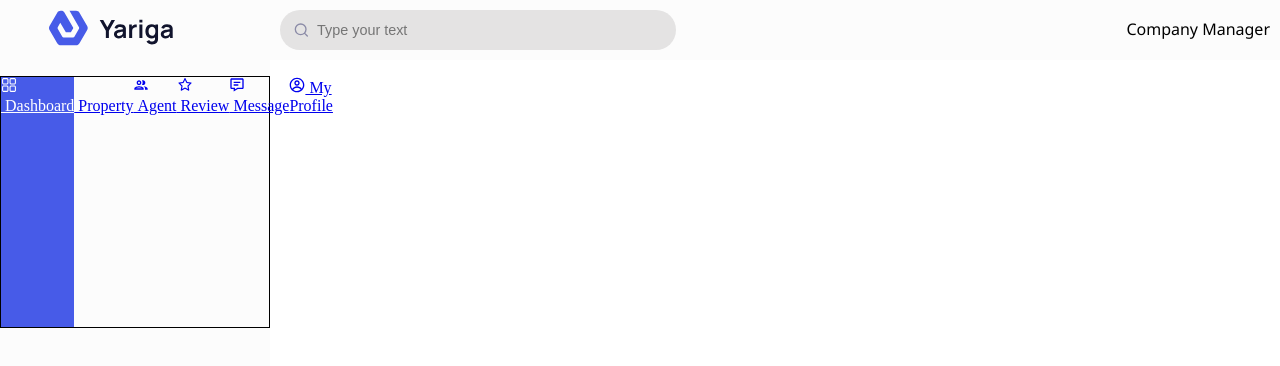
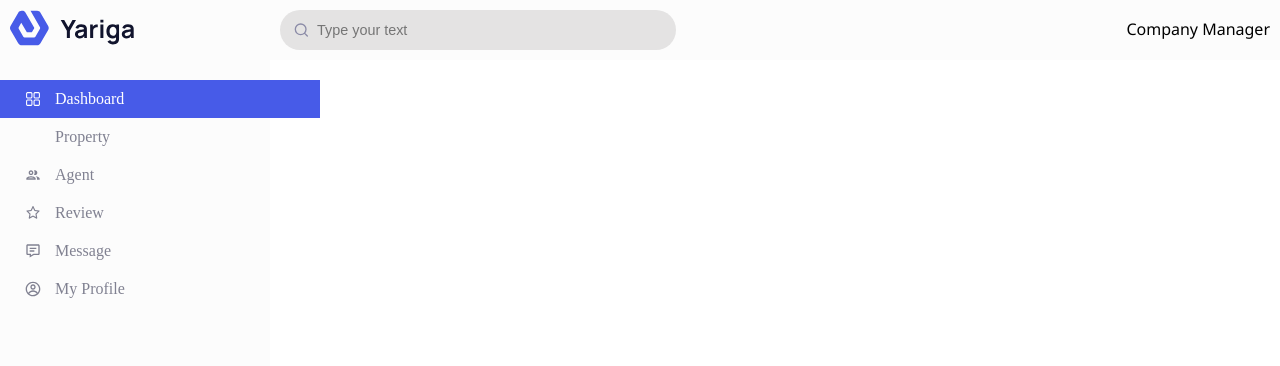
Before and after one commit to Atul8108/estate-admin-pannel, a React (Create React App) app: page /dashboard in a window 1280 px wide. Shown: the top 366 px of the page. Built offline with nearby package versions, Linux system fonts and the light colour scheme; some icons are missing; a web font is replaced by a local one.

Commit message:
Update SideMenuBar.css

```diff
--- a/src/components/SideMenuBar/SideMenuBar.css
+++ b/src/components/SideMenuBar/SideMenuBar.css
@@ -5,25 +5,19 @@
 }
 .logo {
   padding: 10px;
-    display: flex;
-    justify-content: center;
-    align-items: center;
 }
 
-.side-menu-bar  .menu-items {
+.side-menu-bar .menu-items {
   margin-top: 20px;
-    display: flex;
-    justify-content: flex-start;
-    border: 1px solid;
-    height: 250px;
 }
-
-.menu-items ul{
-    list-style-type: none;
-
-}
-.menu-items li>a{
+.nav_item {
   text-decoration: none;
   color: var(--second-text-color);
-
+  padding: 10px 25px;
+  width: 100%;
+  max-width: 100%;
+  min-width: 100%;
+  display: flex;
+  align-items: center;
+  gap: 10px;
 }
```
Lines whose indentation alone changed are shown as unchanged.
